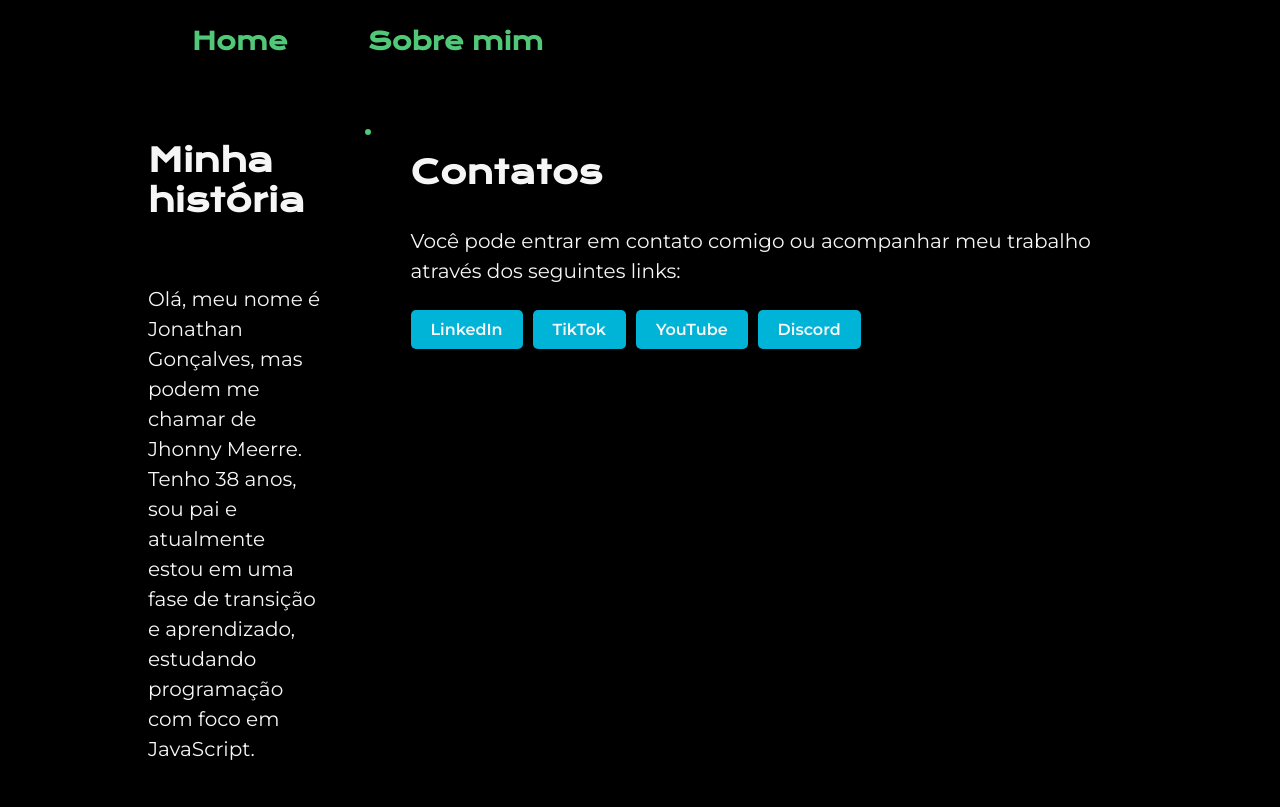
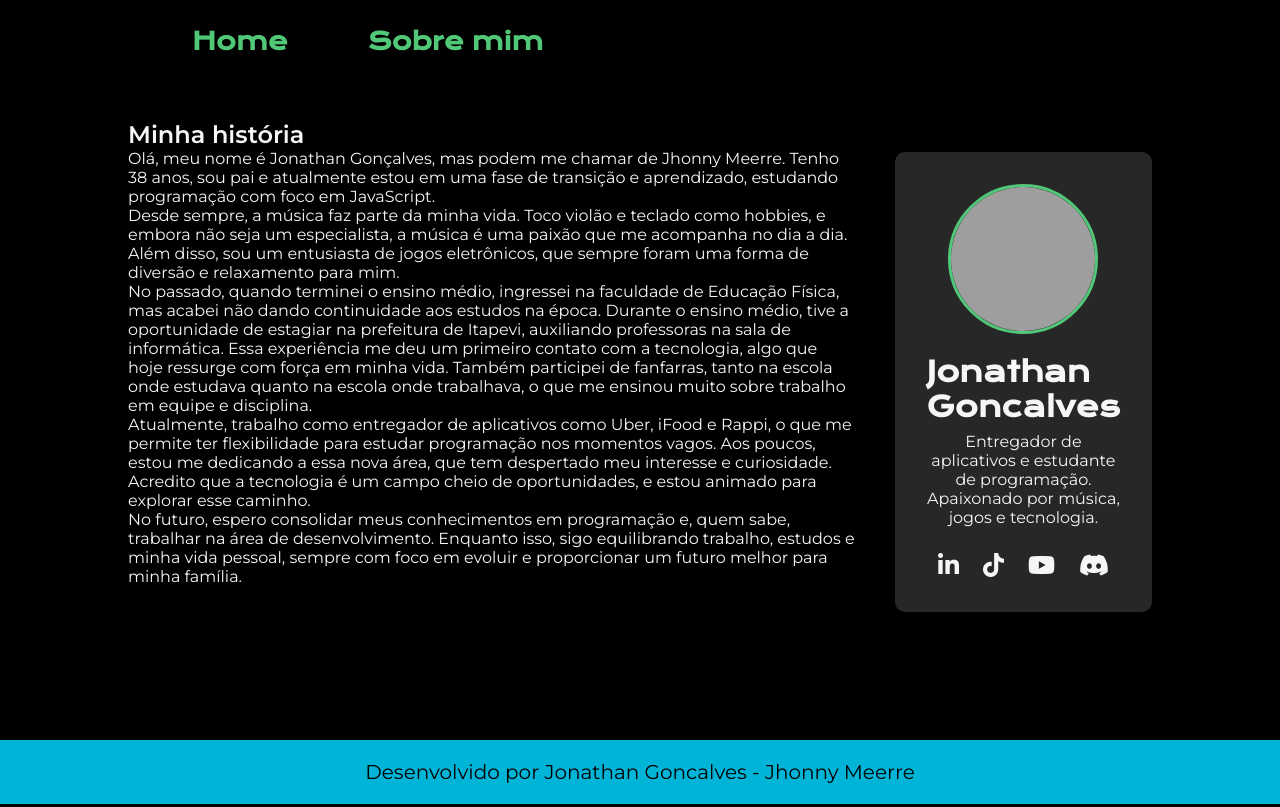
Before and after one commit to JhonnyMeerre/meuportifolio, a plain HTML site: page about.html in a window 1280 px wide. Shown: the top 807 px of the page. Drawn offline with nearby package versions, Linux system fonts and the light colour scheme; grey boxes are pictures that could not be loaded.

Commit message:
Incluido novas capas de jogos e na historia de star fox e aladdin, adicionado card com apresentção breve pessoal. Adicionado redes sociais, editado icones de redes sociais.

```diff
--- a/about.html
+++ b/about.html
@@ -5,6 +5,7 @@
     <meta name="viewport" content="width=device-width, initial-scale=1.0">
     <title>Sobre mim</title>
     <link rel="stylesheet" href="./styles/style.css">
+    <link rel="stylesheet" href="https://cdnjs.cloudflare.com/ajax/libs/font-awesome/6.0.0/css/all.min.css">
 </head>
 <body>
     <header class="cabecalho">
@@ -15,7 +16,7 @@
     </header>
     <main class="apresentacao">
         <!-- Seção "Sobre mim" -->
-        <section class="apresentacao__conteudo">
+        <section class="apresentacao__conteudo__about">
             <h1 class="apresentacao__conteudo__titulo">Minha história</h1>
             <p class="apresentacao__conteudo__texto">
                 Olá, meu nome é Jonathan Gonçalves, mas podem me chamar de Jhonny Meerre. Tenho 38 anos, sou pai e atualmente estou em uma fase de transição e aprendizado, estudando programação com foco em JavaScript.
@@ -35,28 +36,45 @@
         </section>
 
         <!-- Seção da foto -->
-        <div class="imagem__jonathan">
-            <img src="./assets/Jonathan.jpg" alt="Foto de Jonathan Gonçalves">
-        </div>
+        <!-- Seção do card com foto, descrição e redes sociais -->
+               <!-- Substitua esta parte no about.html -->
+                <section class="apresentacao__card">
+                    <!-- Foto -->
+                    <div class="apresentacao__card__foto">
+                        <img src="./assets/Jonathan.jpg" alt="Foto de Jonathan Gonçalves">
+                    </div>
 
-                <!-- Seção "Contatos" -->
-<section class="apresentacao__conteudo__contatos">
-    <h2 class="apresentacao__conteudo__titulo">Contatos</h2>
-    <p class="apresentacao__conteudo__texto">
-        Você pode entrar em contato comigo ou acompanhar meu trabalho através dos seguintes links:
-    </p>
-    <ul>
-        <li>
-            <a href="https://www.linkedin.com/in/seu-linkedin" target="_blank">LinkedIn</a>
-        </li>
-        <li>
-            <a href="https://www.tiktok.com/@seu-tiktok" target="_blank">TikTok</a>
-        </li>
-        <li>
-            <a href="https://www.youtube.com/seu-youtube" target="_blank">YouTube</a>
-        </li>
-        <li>
-            <a href="https://discord.com/users/seu-discord" target="_blank">Discord</a>
-        </li>
-    </ul>
-</section>
+                    <!-- Nome -->
+                    <h2 class="apresentacao__card__nome">Jonathan Goncalves</h2>
+
+                    <!-- Descrição breve -->
+                    <p class="apresentacao__card__descricao">
+                        Entregador de aplicativos e estudante de programação. Apaixonado por música, jogos e tecnologia.
+                    </p>
+
+                    <!-- Redes sociais -->
+                    <div class="apresentacao__card__redes">
+                        <a href="https://www.linkedin.com/in/jonathanc-goncalves/" target="_blank" class="social-link">
+                            <i class="fab fa-linkedin-in"></i> <!-- Ícone do LinkedIn -->
+                        </a>
+                        <a href="https://www.tiktok.com/@jhonnymeerre" target="_blank" class="social-link">
+                            <i class="fab fa-tiktok"></i> <!-- Ícone do TikTok -->
+                        </a>
+                        <a href="https://www.youtube.com/@Jhonnymeerre" target="_blank" class="social-link">
+                            <i class="fab fa-youtube"></i> <!-- Ícone do YouTube -->
+                        </a>
+                        <a href="https://discord.gg/gMrYVpzaku" target="_blank" class="social-link">
+                            <i class="fab fa-discord"></i> <!-- Ícone do Discord -->
+                        </a>
+                    </div>
+                </section>
+
+    </main>          <!-- Seção "Contatos" -->
+    <section class="apresentacao__conteudo__contatos">
+
+        </section>
+
+        <script src="./js/javascript.js"></script>
+</body>
+<footer class="rodape">Desenvolvido por Jonathan Goncalves - Jhonny Meerre</footer>
+</html>
--- a/styles/style.css
+++ b/styles/style.css
@@ -19,12 +19,12 @@
 }
 
 body {
-    background-color: var(--cor-primaria); /* Fundo preto */
-    color: var(--cor-secundaria); /* Fonte branca */
-    font-family: var(--fonte-secundaria); /* Fonte padrão */
+    background-color: var(--cor-primaria);
+    color: var(--cor-secundaria);
+    font-family: var(--fonte-secundaria);
 }
 
-/* Estilos do cabeçalho */
+/* Cabeçalho */
 .cabecalho {
     padding: 2% 0% 0% 15%;
 }
@@ -42,20 +42,20 @@ body {
     text-decoration: none;
 }
 
-/* Container principal */
+/* Layout principal */
 .apresentacao {
     display: flex;
-    align-items: flex-start; /* Alinha os itens ao topo */
-    justify-content: space-between; /* Espaço entre texto e foto */
-    padding: 5% 10%; /* Espaçamento interno */
-    gap: 40px; /* Espaço entre texto e foto */
-    max-width: 100%; /* Ocupa 100% da tela */
+    align-items: flex-start;
+    justify-content: space-between;
+    padding: 5% 10%;
+    gap: 40px;
+    max-width: 100%;
 }
 
-/* Seção de conteúdo (texto e redes sociais) */
-.apresentacao__conteudo {
-    flex: 1; /* Ocupa o espaço disponível */
-    max-width: 100%; /* Ocupa 100% da largura */
+/* Estilos específicos para o index.html */
+.apresentacao__conteudo--index {
+    flex: 1;
+    max-width: 100%;
     padding-left: 1.25rem;
     padding-top: 1.25rem;
     display: flex;
@@ -63,51 +63,47 @@ body {
     gap: 40px;
 }
 
-/* Título da seção "Sobre mim" */
-.apresentacao__conteudo__titulo {
-    font-size: 2rem;
-    font-family: var(--fonte-primaria);
-    margin-bottom: 1.5rem;
-}
-
-/* Texto da seção "Sobre mim" */
-.apresentacao__conteudo__texto {
-    font-size: 1.25rem;
-    font-family: var(--fonte-secundaria);
-    line-height: 1.5;
-    margin-bottom: 1.5rem;
+/* Estilos específicos para o about.html */
+.apresentacao__conteudo--about {
+    flex: 1;
+    max-width: 50%;
+    padding-left: 1.25rem;
+    padding-top: 1.25rem;
+    display: flex;
+    flex-direction: column;
+    gap: 40px;
 }
 
 /* Container da foto */
 .imagem__jonathan {
-    flex: 1; /* Ocupa o espaço disponível */
-    max-width: 50%; /* Limita a largura da foto */
-    text-align: right; /* Alinha a foto à direita */
+    flex: 1;
+    max-width: 50%;
+    text-align: right;
 }
 
 /* Estilo da foto */
 .imagem__jonathan img {
-    width: 50%; /* Largura máxima do container */
-    max-width: 50%; /* Ajusta a largura da foto */
-    border-radius: 10px; /* Borda arredondada */
-    border: 3px solid var(--cor-quinaria); /* Borda colorida */
+    width: 100%;
+    max-width: 100%;
+    border-radius: 10px;
+    border: 3px solid var(--cor-secundaria);
 }
 
 /* Seção de contatos (redes sociais) */
 .apresentacao__conteudo__contatos {
-    margin-top: 2rem; /* Espaçamento acima dos botões */
+    margin-top: 2rem;
     display: flex;
     flex-direction: column;
-    gap: 10px; /* Espaço entre os botões */
+    gap: 10px;
 }
 
 /* Lista de contatos */
 .apresentacao__conteudo__contatos ul {
-    list-style-type: none; /* Remove os marcadores de lista */
+    list-style-type: none;
     padding: 0;
     display: flex;
     flex-wrap: wrap;
-    gap: 10px; /* Espaço entre os botões */
+    gap: 10px;
 }
 
 /* Estilo dos botões de contato */
@@ -128,15 +124,15 @@ body {
 
 /* Estilos para a seção de jogos */
 .container-jogos {
-    max-width: 100%; /* Ocupa 100% da tela */
+    max-width: 100%;
     margin: 0 auto;
     padding: 20px;
 }
 
 #container-jogos {
     display: grid;
-    grid-template-columns: repeat(4, 1fr); /* 4 jogos por linha em telas grandes */
-    gap: 20px; /* Espaçamento entre os cards */
+    grid-template-columns: repeat(4, 1fr);
+    gap: 20px;
 }
 
 .texto__jogo {
@@ -145,7 +141,7 @@ body {
     padding: 1rem;
     text-align: center;
     transition: transform 0.3s ease;
-    cursor: pointer; /* Mostra que o cartão é clicável */
+    cursor: pointer;
 }
 
 .texto__jogo:hover {
@@ -167,7 +163,7 @@ body {
 }
 
 .texto__jogo p {
-    display: none; /* Oculta o parágrafo da história */
+    display: none;
     font-size: 1rem;
     font-family: var(--fonte-secundaria);
     color: var(--cor-secundaria);
@@ -231,7 +227,7 @@ body {
 }
 
 #modal__carregando {
-    display: none; /* Oculta por padrão */
+    display: none;
     text-align: center;
     font-size: 1.2rem;
     color: var(--cor-terciaria);
@@ -239,9 +235,109 @@ body {
 
 .em_desenvolvimento {
     display: block;
-    color: var(--cor-quarternaria); /* Laranja para destacar */
+    color: var(--cor-quarternaria);
     font-size: 0.9rem;
     margin-top: 0.5rem;
+}
+
+/* Estilos do card */
+.apresentacao__card {
+    display: flex;
+    flex-direction: column;
+    align-items: center;
+    background-color: var(--cor-hover);
+    border-radius: 10px;
+    padding: 2rem;
+    margin: 2rem auto;
+    max-width: 800px;
+    box-shadow: 0 4px 8px rgba(0, 0, 0, 0.2);
+}
+
+.apresentacao__card__foto img {
+    width: 150px;
+    height: 150px;
+    border-radius: 50%;
+    border: 3px solid var(--cor-quinaria);
+    margin-bottom: 1rem;
+}
+
+.apresentacao__card__nome {
+    font-size: 1.75rem;
+    font-family: var(--fonte-primaria);
+    color: var(--cor-secundaria);
+    margin-bottom: 0.5rem;
+}
+
+.apresentacao__card__descricao {
+    font-size: 1rem;
+    font-family: var(--fonte-secundaria);
+    color: var(--cor-secundaria);
+    margin-bottom: 1.5rem;
+    text-align: center;
+}
+
+.apresentacao__card__redes {
+    display: flex;
+    justify-content: center;
+    gap: 1.5rem;
+}
+
+.social-link {
+    color: var(--cor-secundaria);
+    font-size: 1.5rem;
+    transition: color 0.3s ease;
+}
+
+.social-link:hover {
+    color: var(--cor-quinaria);
+}
+
+/* Responsividade */
+@media (max-width: 1200px) {
+    .cabecalho {
+        padding: 10%;
+    }
+
+    .cabecalho__menu {
+        justify-content: center;
+    }
+
+    .cabecalho__menu__link {
+        justify-content: center;
+    }
+
+    .apresentacao {
+        flex-direction: column-reverse;
+        padding: 5%;
+    }
+
+    .apresentacao__conteudo--index,
+    .apresentacao__conteudo--about {
+        width: auto;
+    }
+
+    #container-jogos {
+        grid-template-columns: repeat(2, 1fr);
+    }
+}
+
+@media (max-width: 768px) {
+    #container-jogos {
+        grid-template-columns: 1fr;
+    }
+
+    .apresentacao__conteudo--about {
+        max-width: 100%;
+    }
+
+    .imagem__jonathan {
+        max-width: 100%;
+        text-align: center;
+    }
+
+    .imagem__jonathan img {
+        max-width: 80%;
+    }
 }
 
 /* Rodapé */
@@ -254,35 +350,3 @@ body {
     font-size: 1.25rem;
     font-weight: 400;
 }
-
-/* Responsividade */
-@media (max-width: 1200px) {
-    .cabecalho {
-        padding: 10%;
-    }
-    .cabecalho__menu {
-        justify-content: center;
-    }
-
-    .cabecalho__menu__link {
-        justify-content: center;
-    }
-    .apresentacao {
-        flex-direction: column-reverse;
-        padding: 5%;
-    }
-    .apresentacao__conteudo {
-        width: auto;
-    }
-
-    /* Ajuste do grid para telas menores */
-    #container-jogos {
-        grid-template-columns: repeat(2, 1fr); /* 2 jogos por linha em telas menores */
-    }
-}
-
-@media (max-width: 768px) {
-    #container-jogos {
-        grid-template-columns: 1fr; /* 1 jogo por linha em telas muito pequenas */
-    }
-}
```
Also changed, not shown: index.html (+1 -1 lines), assets/discord.png (added), assets/instagram.png (added), assets/linkedin.png (added), assets/star_fox.webp (added), assets/tiktok.png (added), assets/youtube.png (added), data/jogos.json.
